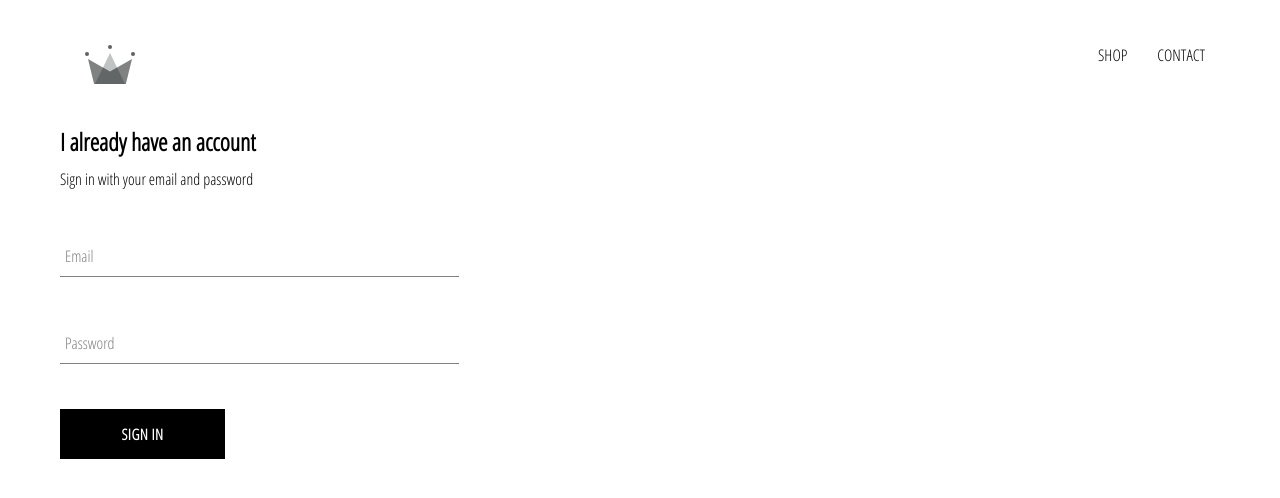
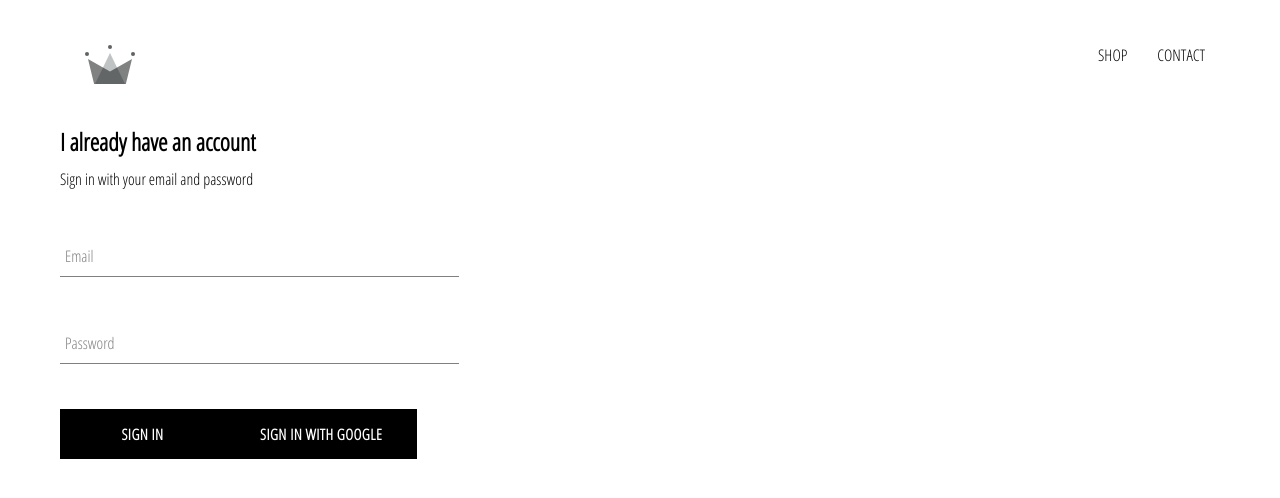
Before and after one commit to dario-piotrowicz/ReactJS_e-commerce-miniproject, a React (Create React App) app: page /signin in a window 1280 px wide. Shown: the top 498 px of the page. Built offline with nearby package versions, Linux system fonts and the light colour scheme.

Commit message:
Sign-in component, added 'sign in with google' button

```diff
--- a/src/components/sign-in/sign-in.component.jsx
+++ b/src/components/sign-in/sign-in.component.jsx
@@ -5,6 +5,8 @@ import FormInput from '../form-input/form-input.component';
 import './sign-in.styles.scss';
 
 import CustomButton from '../../components/custom-button/custom-button.component';
+
+import { signInWithGoogle } from '../../firebase/firebase.utils';
 
 class SignIn extends React.Component {
     constructor(props){
@@ -41,6 +43,7 @@ class SignIn extends React.Component {
                            onChange={this.inputChangeEventHandler}
                            required />
                 <CustomButton type="submit"> Sign In </CustomButton>
+                <CustomButton type="button" onClick={signInWithGoogle}> Sign In with Google </CustomButton>
             </form>
         </div>;
     }
```
